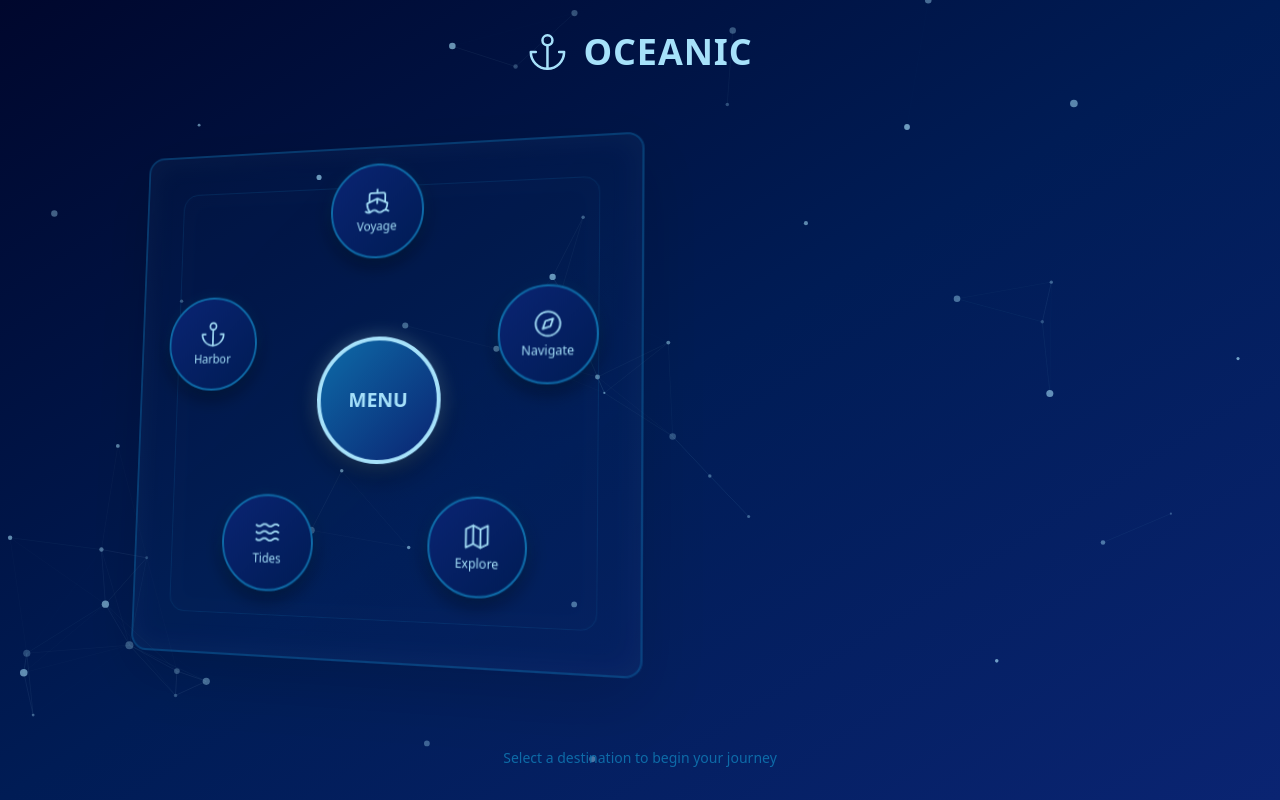
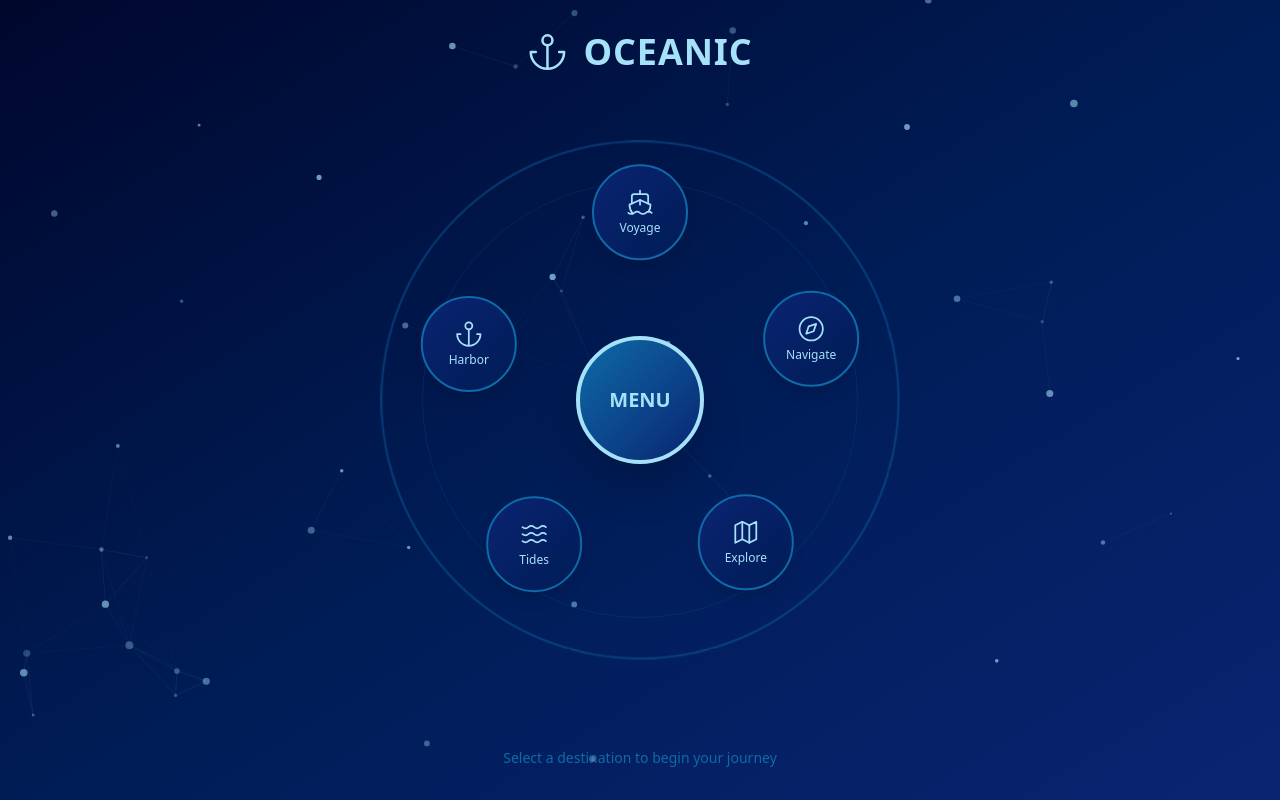
Before and after one commit to MortalXDTroll/ProjectDF, a React (Vite) app: page / in a window 1280 px wide. Built offline with nearby package versions, Linux system fonts and the light colour scheme.

Commit message:
Updated MainMenu.tsx

```diff
--- a/src/components/BootScreen.tsx
+++ b/src/components/BootScreen.tsx
@@ -30,13 +30,11 @@ export default function BootScreen({ onComplete }: BootScreenProps) {
 
   return (
     <div
-      className="fixed inset-0 flex items-center justify-center"
-      style={{
-        background: stage === 'gradient'
-          ? 'linear-gradient(to bottom, #00072D, #0A2472, #0E6BA8)'
-          : '#A6E1FA',
-        transition: 'background 2000ms ease-in-out',
-      }}
+      className={`fixed inset-0 flex items-center justify-center transition-all duration-1000 ${
+        stage === 'gradient'
+          ? 'bg-gradient-to-b from-[#00072D] via-[#0A2472] to-[#0E6BA8]'
+          : 'bg-[#A6E1FA]'
+      }`}
     >
       <div
         className={`flex items-center gap-6 transition-all duration-700 ${
--- a/src/components/MainMenu.tsx
+++ b/src/components/MainMenu.tsx
@@ -107,36 +107,13 @@ export default function MainMenu() {
         <h1 className="text-4xl font-bold text-[#A6E1FA] tracking-wide">OCEANIC</h1>
       </div>
 
-      <div className="relative z-10 h-full flex items-center justify-start pl-32">
-        <div
-          className="relative w-[500px] h-[500px]"
-          style={{
-            transform: 'perspective(1200px) rotateY(-15deg) rotateX(5deg)',
-            transformStyle: 'preserve-3d',
-          }}
-        >
-          <div
-            className="absolute inset-0 rounded-2xl border-2 border-[#0E6BA8] opacity-30 animate-pulse-slow"
-            style={{
-              background: 'linear-gradient(135deg, rgba(14, 107, 168, 0.1), rgba(10, 36, 114, 0.2))',
-              boxShadow: '0 20px 60px rgba(0, 0, 0, 0.3), inset 0 0 30px rgba(166, 225, 250, 0.1)',
-            }}
-          />
-          <div
-            className="absolute inset-8 rounded-2xl border border-[#0E6BA8] opacity-20"
-            style={{
-              boxShadow: 'inset 0 0 20px rgba(166, 225, 250, 0.05)',
-            }}
-          />
+      <div className="relative z-10 h-full flex items-center justify-center">
+        <div className="relative w-[500px] h-[500px]">
+          <div className="absolute inset-0 rounded-full border-2 border-[#0E6BA8] opacity-30 animate-pulse-slow" />
+          <div className="absolute inset-8 rounded-full border border-[#0E6BA8] opacity-20" />
 
           <div className="absolute inset-0 flex items-center justify-center">
-            <div
-              className="w-32 h-32 rounded-full bg-gradient-to-br from-[#0E6BA8] to-[#0A2472] flex items-center justify-center border-4 border-[#A6E1FA] hover:scale-110 transition-transform duration-300 cursor-pointer"
-              style={{
-                boxShadow: '0 10px 30px rgba(0, 0, 0, 0.4), 0 0 20px rgba(166, 225, 250, 0.3)',
-                transform: 'translateZ(30px)',
-              }}
-            >
+            <div className="w-32 h-32 rounded-full bg-gradient-to-br from-[#0E6BA8] to-[#0A2472] shadow-2xl flex items-center justify-center border-4 border-[#A6E1FA] hover:scale-110 transition-transform duration-300 cursor-pointer">
               <span className="text-[#A6E1FA] text-xl font-semibold">MENU</span>
             </div>
           </div>
@@ -152,18 +129,17 @@ export default function MainMenu() {
                 key={index}
                 className="absolute top-1/2 left-1/2 -translate-x-1/2 -translate-y-1/2"
                 style={{
-                  transform: `translate(calc(-50% + ${x}px), calc(-50% + ${y}px)) translateZ(20px)`,
+                  transform: `translate(calc(-50% + ${x}px), calc(-50% + ${y}px))`,
                 }}
               >
                 <div
                   className="group w-24 h-24 rounded-full bg-gradient-to-br from-[#0A2472] to-[#001C55]
-                  flex flex-col items-center justify-center gap-1
+                  shadow-lg flex flex-col items-center justify-center gap-1
                   border-2 border-[#0E6BA8] hover:border-[#A6E1FA]
                   hover:scale-110 transition-all duration-300 cursor-pointer
                   animate-float"
                   style={{
                     animationDelay: `${index * 0.2}s`,
-                    boxShadow: '0 8px 20px rgba(0, 0, 0, 0.4), 0 0 15px rgba(14, 107, 168, 0.2)',
                   }}
                 >
                   <item.icon
```
Also changed, not shown: 1 other file (tests, documents, lock files or other folders).
